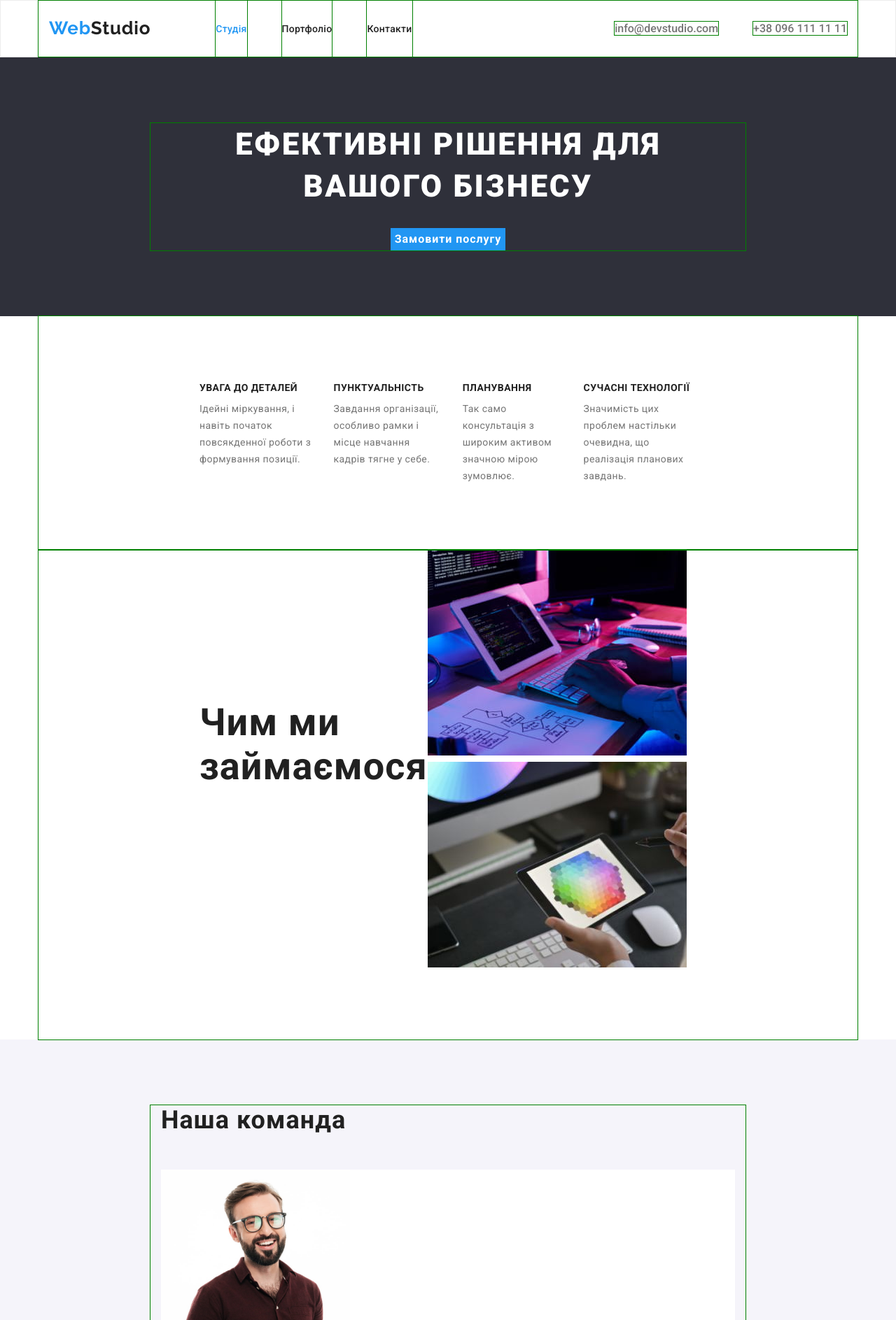
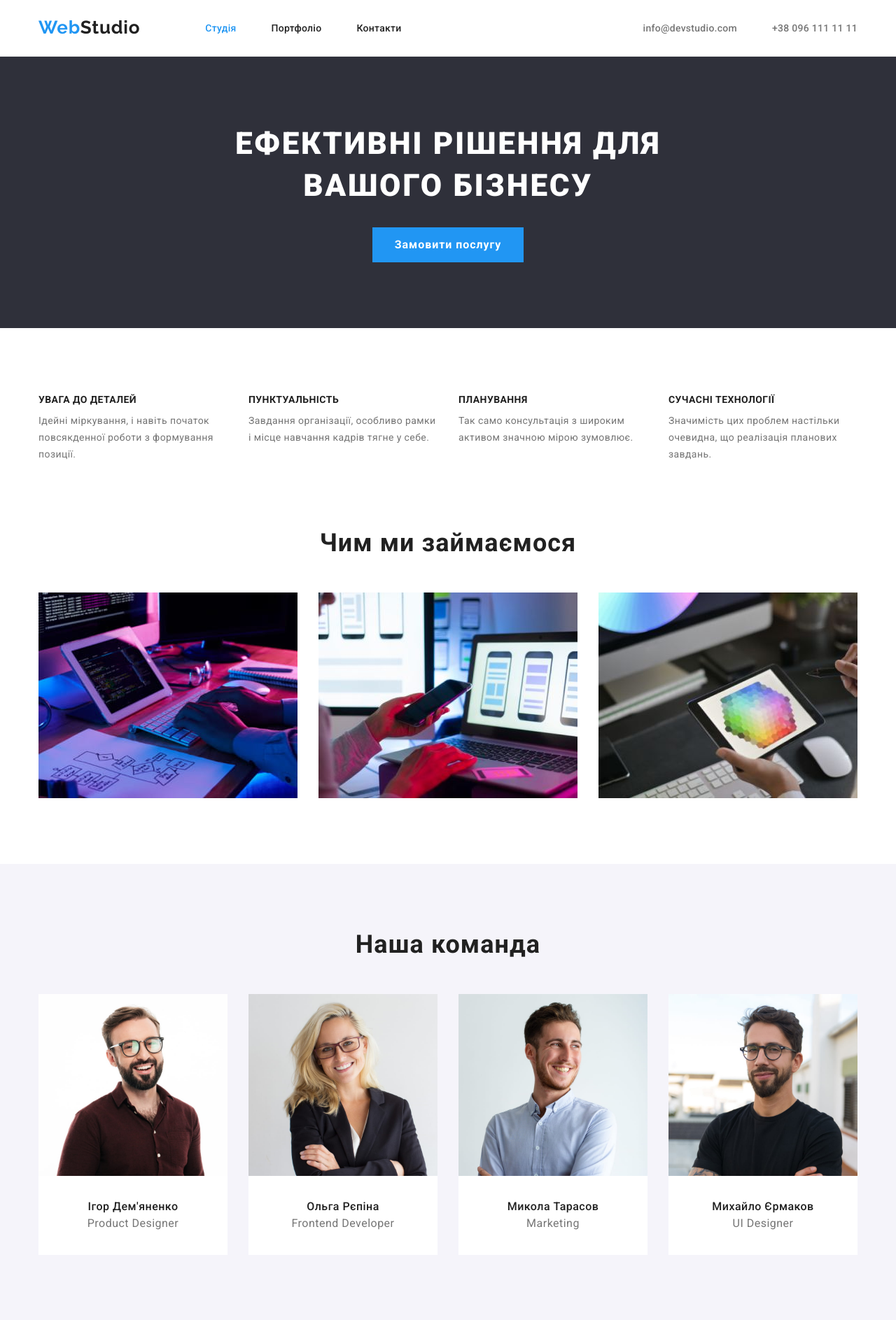
Before and after one commit to a-ataman/-goit-markup-hw-03, a plain HTML site: page index.html in a window 1280 px wide. Shown: the top 1887 px of the page at 70% size. Drawn offline with nearby package versions, Linux system fonts and the light colour scheme.

Commit message:
final version

```diff
--- a/css/styles.css
+++ b/css/styles.css
@@ -22,16 +22,25 @@
   color: var(--primery-color);
   background-color: var(--background-color);
 }
+/* * {
+  outline: 1px solid green;
+} */
 .container {
-  max-width: 1170px;
+  box-sizing: border-box;
+  max-width: 1200px;
   margin: 0 auto;
   padding: 0 15px;
-  outline: 1px solid green;
+  /* outline: 1px solid tomato; */
+}
+section {
+  padding-top: 94px;
+  padding-bottom: 94px;
+}
+section.padding-bottom {
+  padding-bottom: 94px;
 }
 /* Logo */
 .logo {
-
-  margin-right:93px;
   color: var(--accent-color);
   font-family: 'Raleway', sans-serif;
   font-weight: 700;
@@ -40,6 +49,8 @@
   letter-spacing: 0.03em;
 }
 .logo-studio {
+  /* margin-right:93px; */
+
   font-family: inherit;
   color: var(--primery-color);
   font-weight: 700;
@@ -48,44 +59,69 @@
   letter-spacing: 0.03em;
 }
 /* header */
-.header {
-  border: 1px solid #ececec;
+header {
+  border-bottom: 1px solid #ececec;
 }
-.contacts{
+.list-contacts {
+  margin-right: 0;
+  margin-left: auto;
   display: flex;
 }
 .contact {
+  display: block;
+  padding-top: 32px;
+  padding-bottom: 32px;
+
+  font-size: 14px;
+  line-height: calc(16 / 14);
+  letter-spacing: 0.02em;
   font-weight: 500;
   color: var(--secondary-color);
-  outline: 1px solid green;
+}
+.footer-contact {
+  font-weight: 400;
+  font-size: 14px;
+  font-style: normal;
+  line-height: calc(24 / 14);
+  letter-spacing: 0.03em;
+  color: var(--secondary-color);
 }
 .contact:hover,
-.footer .contact:hover,
-.footer .contact:focus,
+.footer .footer-contact:hover,
+.footer .footer-contact:focus,
 .contact:focus {
   color: var(--accent-color);
 }
 /* navigation */
-.menu-nav{
+.page-header {
   display: flex;
 }
-.menu-nav li+li, .contacts li+li {
-  margin-left:50px;
+.menu-nav {
+  margin-left: 93px;
+  display: flex;
+  align-items: center;
 }
-.main-nav, .nav {display: flex; align-items: center;
-  justify-content: space-between ;
+.menu-nav li + li,
+.list-contacts li + li {
+  margin-left: 50px;
+}
+.main-nav {
+  display: flex;
+  align-items: center;
 }
 .nav-link {
-   display:block;
+  display: block;
   padding-top: 32px;
   padding-bottom: 32px;
-  outline: 1px solid green;
+}
+.menu-nav {
   font-family: inherit;
   color: var(--primery-color);
   font-weight: 500;
   font-size: 14px;
   line-height: calc(16 / 14);
-  letter-spacing: 0.02em;}
+  letter-spacing: 0.02em;
+}
 .nav-link:hover,
 .nav-link:focus {
   color: var(--accent-color);
@@ -99,16 +135,17 @@
 /* Hero */
 .section-hero {
   background-color: #2f303a;
-  width: auto;
-text-align: center;
+  text-align: center;
 }
 .text-hero {
+  display: block;
+  margin: 0 auto;
+  margin-bottom: 30px;
+  max-width: 696px;
   color: var(--contrast-color);
   font-size: 44px;
   line-height: calc(60 / 44);
-  margin: 0;
   font-weight: 900;
-  margin-bottom: 30px;
   letter-spacing: 0.06em;
   text-transform: uppercase;
 }
@@ -117,7 +154,12 @@ text-align: center;
   border: var(--accent-color);
   line-height: 160%;
   cursor: pointer;
+  display: inline-block;
 
+  padding-top: 10px;
+  padding-bottom: 10px;
+  padding-left: 32px;
+  padding-right: 32px;
 }
 .button:hover,
 .button:focus {
@@ -144,7 +186,8 @@ a {
   text-decoration: none;
   color: var(--primery-color);
 }
-.list{
+.list {
+  list-style: none;
   padding: 0;
   margin: 0;
 }
@@ -153,52 +196,54 @@ ul {
   padding: 0;
   margin: 0;
 }
-p {
-  color: var(--secondary-color);
-padding: 0;
-  margin-top: 0;
-  margin-bottom: 0;
-}
 /* main */
-.title, h3 {
+h2,
+h3 {
   padding: 0;
   margin-top: 0;
   margin-bottom: 0;
 }
-.features-list{
+p {
+  color: var(--secondary-color);
+  padding: 0;
+  margin-top: 0;
+  margin-bottom: 0;
+}
+img {
+  display: block;
+  max-width: 100%;
+  height: auto;
+}
+.features-list {
   display: flex;
 }
-.features-list li:not(:first-child){
-  margin-right:0;
+.features-list li:not(:first-child) {
+  margin-right: 0;
   margin-left: 30px;
 }
-.features-title{
-  margin-bottom:10px;
+.features-title {
+  margin-bottom: 10px;
 }
-.title{
-  align-self: center;
+.features li {
+  width: 270px;
+}
+.title {
+  text-align: center;
   margin-bottom: 50px;
 }
-section {
-padding-top: 94px;
-padding-bottom: 94px;
-padding-left: 215px;
-padding-right: 215px;
-}
-.our-activity{
+.our-activity {
   display: flex;
   align-items: center;
   padding-top: 0;
 }
-.activity-list{
+.activity-list {
   display: flex;
-  flex-wrap: wrap;
 }
-.activity-list .box:not(:first-child){
- margin-right:0;
+.activity-list li:not(:first-child) {
+  margin-right: 0;
   margin-left: 30px;
 }
-.our-activity,
+.our-activity h2,
 .team h2 {
   font-family: 'Roboto';
   font-weight: 700;
@@ -222,8 +267,18 @@ padding-right: 215px;
 .team {
   background-color: #f5f4fa;
 }
-.team li {
+.team-list {
+  display: flex;
+}
+.team-list li {
   background-color: var(--background-color);
+}
+.team-list li + li {
+  margin-left: 30px;
+}
+.card {
+  padding-top: 34px;
+  padding-bottom: 30px;
 }
 .team-name {
   text-align: center;
@@ -245,6 +300,7 @@ padding-right: 215px;
 }
 /* Filers-button */
 .filter-button {
+  padding: 6px 22px;
   font-family: inherit;
   font-weight: 500;
   font-size: 16px;
@@ -257,8 +313,36 @@ padding-right: 215px;
   border: 0;
   border-radius: 4px;
 }
-.projects{
-  margin-top: 50px;
+.projects {
+  display: flex;
+  flex-wrap: wrap;
+  margin-right: 0;
+  /* padding-right: -30px;
+  padding-left: -30px; */
+}
+.project-title {
+  padding-left: 24px;
+  padding-right: 24px;
+  padding-top: 20px;
+  padding-bottom: 20px;
+}
+.projects li {
+  width: 370px;
+  height: 404px;
+  border: 1px solid #eeee;
+  margin-right: 30px;
+  margin-bottom: 30px;
+}
+.projects li:nth-child(3n) {
+  margin-right: 0;
+}
+.filter-buttons {
+  display: flex;
+  justify-content: center;
+  margin-bottom: 50px;
+}
+.filter-buttons li:not(:first-child) {
+  margin-left: 8px;
 }
 .filter-buttons .current {
   color: var(--contrast-color);
@@ -274,7 +358,6 @@ padding-right: 215px;
   font-size: 18px;
   line-height: calc(36 / 18);
   letter-spacing: 0.06em;
-  margin-top: 20px;
   margin-bottom: 4px;
 }
 .card p {
--- a/index.html
+++ b/index.html
@@ -20,19 +20,18 @@
 
   </head>
   <body class="body">
-    <header class="header">
-      <div class="container main-nav">
-      <nav class="nav">
+    <header class="section">
+      <div class="container page-header">
+      <nav class="main-nav">
         <a class="logo" href="./index.html" lang="en">
-          Web<span class="logo-studio">Studio</span></a
-        >
-        <ul class=" menu-nav">
+          Web<span class="logo-studio">Studio</span></a>
+        <ul class="menu-nav">
           <li><a class="nav-link-current nav-link"  href="./index.html" current>Студія</a></li>
           <li><a class="nav-link" href="./portfolio.html">Портфоліо</a></li>
           <li><a class="nav-link" href="">Контакти</a></li>
         </ul>
       </nav>
-      <ul class="list contacts">
+      <ul class=" list-contacts">
         <li><a class="contact" href="mailto:info@devstudio.com"> info@devstudio.com </a></li>
         <li><a class="contact" href="tel:+380961111111"> +38 096 111 11 11 </a></li>
       </ul>
@@ -48,8 +47,8 @@
         <button class="button-hero"><span class="button-text"> Замовити послугу</span></button>
       </div>
       </section>
-      <div class="container ">
       <section class="features">
+        <div class="container">
         <h2 class="visually-hidden">Особливості</h2>
         <ul class="list features-list">
           <li>
@@ -71,47 +70,49 @@
         </ul>
         </div>
       </section>
-      <div class="container">
-      <section class="our-activity">
+      <section class="our-activity padding-bottom">
+        <div class="container">
                   <h2 class="title">Чим ми займаємося</h2>
         <ul class="list activity-list">
           <li><img class="box" src="./images/img1.jpg" alt="програмування" width="370px" height="294px" /></li>
           <li>
-            <imgclass="box"
+            <img class="box"
               src="./images/img2.jpg"
               alt="адаптативне програмування для мобільних"
-              width="370"
-              height="294"
+              width="370px"
+              height="294px"
             />
           </li>
           <li><img class="box" src="./images/img3.jpg" alt="дизайн по кольорах" width="370px" height="294px" /></li>
         </ul>
         </div>
       </section>
-      <section class="team">
+      <section class="team padding-bottom">
         <div class="container">
         <h2 class="title">Наша команда</h2>
-        <ul class="list">
+        <ul class="list team-list">
           <li>
             <img src="./images/igor.jpg" alt="Ігор Дем'яненко" width="270px" height="260px" />
+            <div class="card">
             <h3 class="team-name">Ігор Дем'яненко</h3>
             <p class="team-profession" lang="en">Product Designer</p>
+          </div>
           </li>
           <li>
-            <img src="./images/olga.jpg" alt="Ольга Рєпіна" width="270" height="260" />
-            <h3 class="team-name">Ольга Рєпіна</h3>
+            <img src="./images/olga.jpg" alt="Ольга Рєпіна" width="270px" height="260px" />
+            <div class="card"><h3 class="team-name">Ольга Рєпіна</h3>
             <p class="team-profession" lang="en">Frontend Developer</p>
-          </li>
+          </div></li>
           <li>
-            <img src="./images/mykola.jpg" alt="Микола Тарасов" width="270" height="260" />
-            <h3 class="team-name">Микола Тарасов</h3>
+            <img src="./images/mykola.jpg" alt="Микола Тарасов" width="270px" height="260px" />
+            <div class="card"><h3 class="team-name">Микола Тарасов</h3>
             <p class="team-profession" lang="en">Marketing</p>
-          </li>
+          </div></li>
           <li>
-            <img src="./images/myhailo.jpg" alt="Михайло Єрмаков" width="270" height="260" />
-            <h3 class="team-name">Михайло Єрмаков</h3>
+            <img src="./images/myhailo.jpg" alt="Михайло Єрмаков" width="270px" height="260px" />
+            <div class="card"><h3 class="team-name">Михайло Єрмаков</h3>
             <p class="team-profession" lang="en">UI Designer</p>
-          </li>
+          </div></li>
         </ul>
         </div>
       </section>
@@ -126,8 +127,8 @@
               м. Київ, пр-т Лесі Українки, 26
             </a>
           </li>
-          <li><a class="contact" href="mailto:info@devstudio.com"> info@devstudio.com </a></li>
-          <li><a class="contact" href="tel:+380961111111"> +38 096 111 11 11 </a></li>
+          <li><a class="footer-contact" href="mailto:info@devstudio.com"> info@devstudio.com </a></li>
+          <li><a class="footer-contact" href="tel:+380961111111"> +38 096 111 11 11 </a></li>
         </ul>
       </div>
       </address>
```
Also changed, not shown: portfolio.html (+29 -29 lines).
